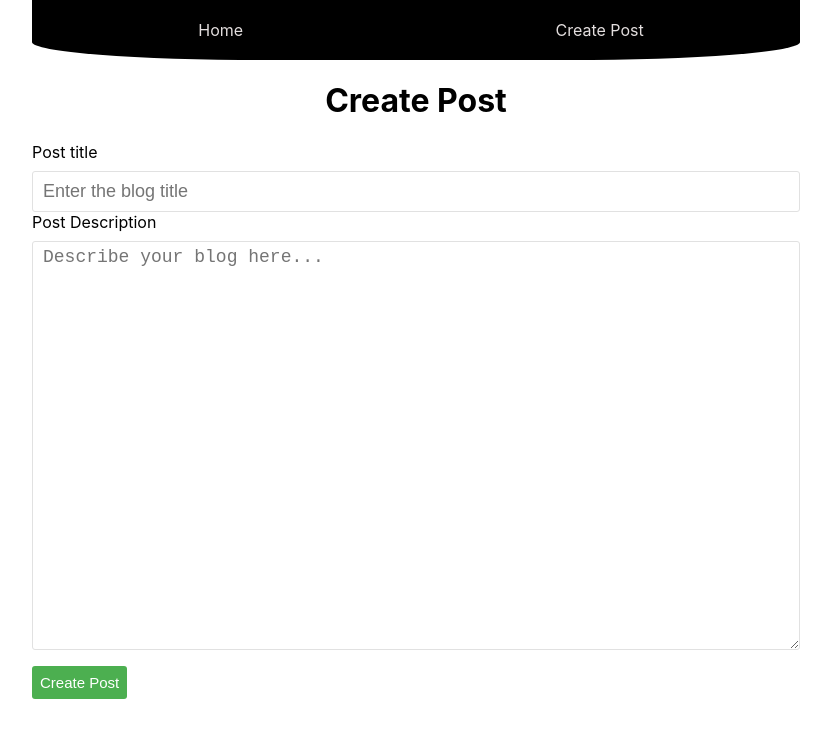
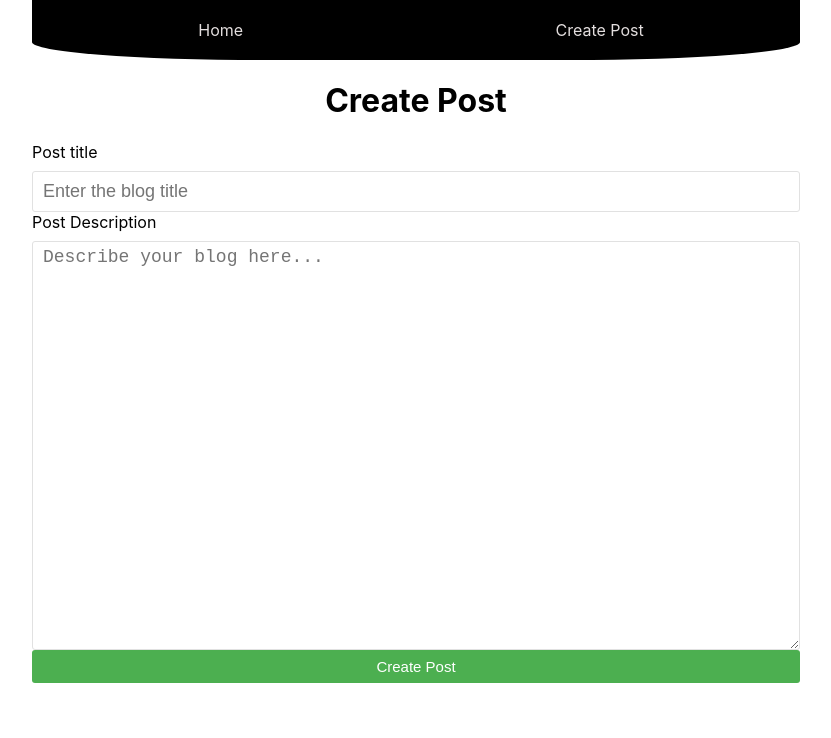
Before and after one commit to Chiranjeev2024/Blog-web-app, a React (Create React App) app: page /createPost in a window 1280 px wide. Shown: the top 738 px of the page, without its empty margins (224-1055 px from the left). Built offline with nearby package versions, Linux system fonts and the light colour scheme.

Commit message:
Adds delete message, some style change

```diff
--- a/src/Components/App.js
+++ b/src/Components/App.js
@@ -4,18 +4,34 @@ import { Routes as Switch, Route } from "react-router-dom";
 import { Navbar, Home, PostDetail, CreatePost } from "./";
 function App() {
   let [postList, setPostList] = useState([]);
+  let [extraMessage, setExtraMessage] = useState("");
   return (
     <div className="container">
       <Navbar />
+
+      <h3>{extraMessage}</h3>
+
       <Switch>
         <Route
           path="/"
-          element={<Home postList={postList} setPostList={setPostList} />}
+          element={
+            <Home
+              postList={postList}
+              setPostList={setPostList}
+              setExtraMessage={setExtraMessage}
+            />
+          }
         />
         <Route path="/postId" element={<PostDetail postList={postList} />} />
         <Route
           path="/createPost"
-          element={<CreatePost postList={postList} setPostList={setPostList} />}
+          element={
+            <CreatePost
+              postList={postList}
+              setPostList={setPostList}
+              setExtraMessage={setExtraMessage}
+            />
+          }
         />
       </Switch>
     </div>
--- a/src/Components/CreatePost.js
+++ b/src/Components/CreatePost.js
@@ -1,5 +1,5 @@
 import { useNavigate } from "react-router-dom";
-import "../Styles/index.css";
+import "../Styles/CreatePost.css";
 
 function CreatePost(props) {
   let { postList, setPostList } = props;
@@ -29,8 +29,7 @@ function CreatePost(props) {
   return (
     <div className="create-post">
       <h1>Create Post</h1>
-      <form onSubmit={handleButton}>
-        <div className="form-field">
+      <form onSubmit={handleButton} className="form-field">
         <label>Post title</label>
         <input
           type="text"
@@ -43,7 +42,6 @@ function CreatePost(props) {
           placeholder="Describe your blog here..."
           onChange={handleDescriptionInput}
         />
-        </div>
         <button className="create-post-btn" onClick={handleButton}>
           Create Post
         </button>
--- a/src/Components/Home.js
+++ b/src/Components/Home.js
@@ -1,7 +1,7 @@
 import Post from "./Post";
 import "../Styles/Home_.css";
 function Home(props) {
-  let { postList, setPostList } = props;
+  let { postList, setPostList, setExtraMessage } = props;
 
   if (postList.length === 0) {
     return (
@@ -21,6 +21,8 @@ function Home(props) {
             setPostList={setPostList}
             postList={postList}
             index={index}
+            key={index}
+            setExtraMessage={setExtraMessage}
           />
         );
       })}
--- a/src/Components/Post.js
+++ b/src/Components/Post.js
@@ -1,11 +1,16 @@
 import "../Styles/Post.css";
 function Post(props) {
-  let { postTitle, postList, setPostList, index } = props;
+  let { postTitle, postList, setPostList, index, setExtraMessage } = props;
   const handleDelete = () => {
     console.log("Delete Button Pressed");
     postList.splice(index, 1);
     let newPostList = [...postList];
+    let extraMessage = `Deleted blog post ${postTitle}`;
     setPostList(newPostList);
+    setExtraMessage(extraMessage);
+    setTimeout(() => {
+      setExtraMessage("");
+    }, 3000);
   };
   return (
     <div className="post">
--- a/src/Styles/App.css
+++ b/src/Styles/App.css
@@ -1,3 +1,13 @@
 .App {
   text-align: center;
+  display: flex;
 }
+.container {
+  width: 60%;
+  text-align: center;
+  margin: 0 auto;
+}
+
+.extraMessage {
+  text-align: center;
+}
--- /dev/null
+++ b/src/Styles/CreatePost.css
@@ -0,0 +1,43 @@
+.create-post h1 {
+  text-align: center;
+}
+.create-post .form-field {
+  display: flex;
+  flex-direction: column;
+  margin-bottom: 16px;
+  text-align: start;
+  /* align-items: flex-start; */
+}
+.create-post .form-field label {
+  margin-bottom: 9px;
+}
+.create-post .form-field input {
+  height: 37px;
+  border: 1px solid #e1e1e1;
+  border-radius: 3px;
+  font-size: 18px;
+  padding-left: 10px;
+}
+
+.create-post .form-field textarea {
+  border: 1px solid #e1e1e1;
+  height: 400px;
+  font-size: 18px;
+  padding-left: 10px;
+  border-radius: 3px;
+  padding-top: 5px;
+}
+.create-post-btn {
+  height: 33px;
+  background: #4caf50;
+  border: 0;
+  color: #fff;
+  padding: 8px;
+  font-size: 15px;
+  border-radius: 3px;
+  cursor: pointer;
+  text-align: center;
+}
+.create-post-btn:hover {
+  text-decoration: underline;
+}
--- a/src/Styles/index.css
+++ b/src/Styles/index.css
@@ -12,11 +12,6 @@ code {
     monospace;
 }
 
-.container {
-  width: 60%;
-  margin: 0 auto;
-}
-
 #blog-by {
   text-align: center;
   font-style: italic;
@@ -25,42 +20,3 @@ code {
 .post-detail h1 {
   text-align: center;
 }
-
-.create-post h1 {
-  text-align: center;
-}
-.create-post .form-field {
-  display: flex;
-  flex-direction: column;
-  margin-bottom: 16px;
-}
-.create-post .form-field label {
-  margin-bottom: 9px;
-}
-.create-post .form-field input {
-  height: 37px;
-  border: 1px solid #e1e1e1;
-  border-radius: 3px;
-  font-size: 18px;
-  padding-left: 10px;
-}
-
-.create-post .form-field textarea {
-  border: 1px solid #e1e1e1;
-  height: 400px;
-  font-size: 18px;
-  padding-left: 10px;
-  border-radius: 3px;
-  padding-top: 5px;
-}
-.create-post-btn {
-  height: 33px;
-  background: #4caf50;
-  border: 0;
-  color: #fff;
-  padding: 8px;
-  font-size: 15px;
-  border-radius: 3px;
-  cursor: pointer;
-  text-align: center;
-}
```
Also changed, not shown: Changes_to_be_done.txt. Lines whose indentation alone changed are shown as unchanged.
